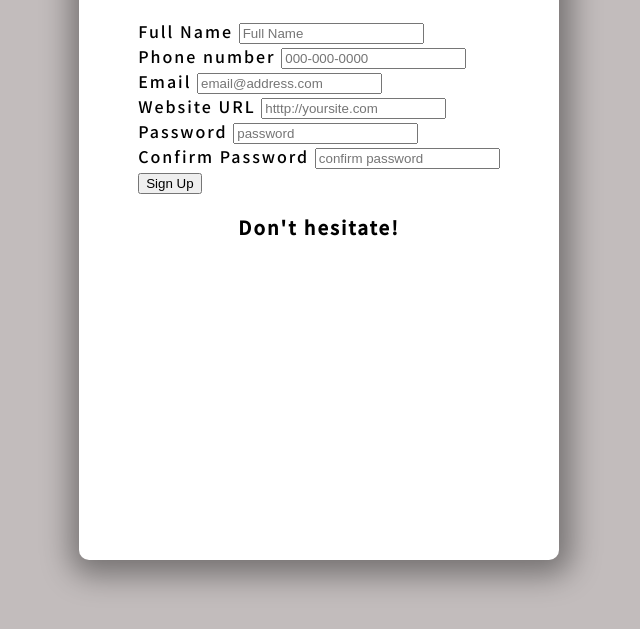
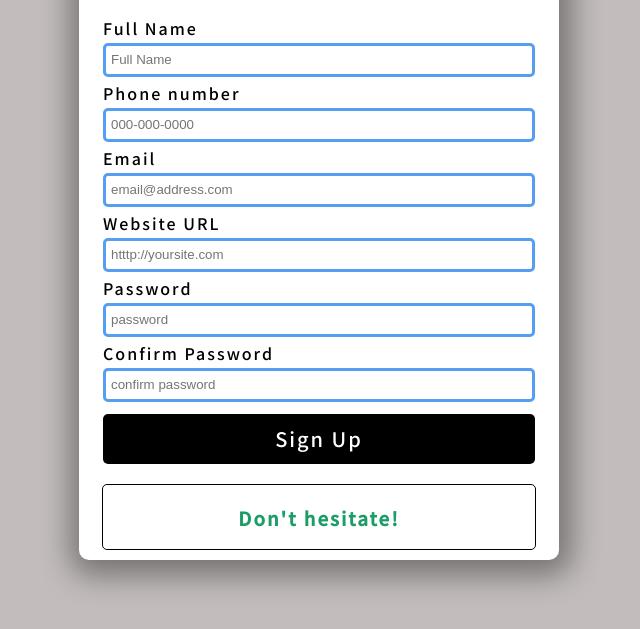
Before and after one commit to haase1020/form-fun, a plain HTML site: page index.html in a window 1280 px wide. Shown: the part 155-784 px from the top of the page, without its empty margins (321-961 px from the left). Drawn offline with Linux system fonts and the light colour scheme.

Commit message:
complete basic css

```diff
--- a/index.html
+++ b/index.html
@@ -46,7 +46,9 @@
             <button type="submit">Sign Up</button>
        </form>
        <!-- Error or success message -->
-       <h3 id="message">Don't hesitate!</h3>
+       <div class="message-container">
+        <h3 id="message">Don't hesitate!</h3>
+       </div>
    </div>
     <!-- Script -->
     <script src="script.js"></script>
--- a/style.css
+++ b/style.css
@@ -24,3 +24,65 @@ body {
   border-radius: 10px;
   box-shadow: 2px 5px 30px 10px rgba(0,0,0, 0.4);
 }
+
+/* form */
+form {
+  width: 90%;
+}
+.form-group {
+  height: 65px;
+}
+
+label {
+  position: relative;
+  bottom: 3px;
+}
+
+input {
+  width: 100%;
+  height: 34px;
+  padding: 5px;
+  border: 1px solid black;
+  border-radius: 5px;
+  outline: none;
+  box-sizing: border-box;
+  transition: all 0.3s;
+}
+
+input:valid {
+  border: 3px solid rgb(85, 158, 241);
+}
+input:invalid {
+  border: 3px solid rgb(187, 78, 96);
+}
+
+button {
+  cursor: pointer;
+  color: white;
+  background: black;
+  border: none;
+  border-radius: 5px;
+  height: 50px;
+  width: 100%;
+  font-family: 'Noto Sans JP', sans-serif;
+  font-size: 20px;
+  letter-spacing: 2px;
+  margin-top: 5px;
+}
+button:hover {
+  filter:brightness(200%);
+  background: rgb(54, 52, 52);
+}
+button:focus {
+  outline: none;
+}
+
+.message-container {
+  border: 1px solid black;
+  border-radius: 5px;
+  width: 90%;
+  margin-top: 20px;
+  display: flex;
+  justify-content: center;
+  color:rgb(28, 156, 103);
+}
```
